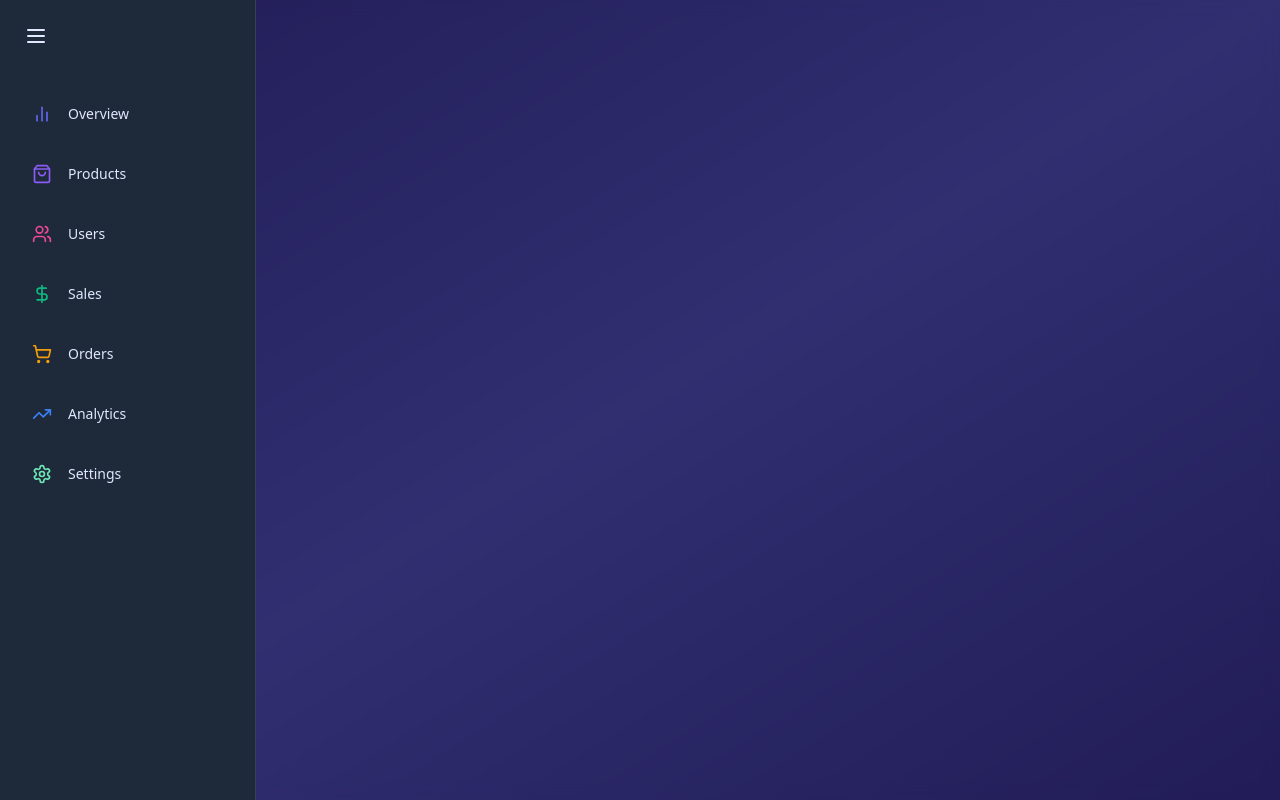
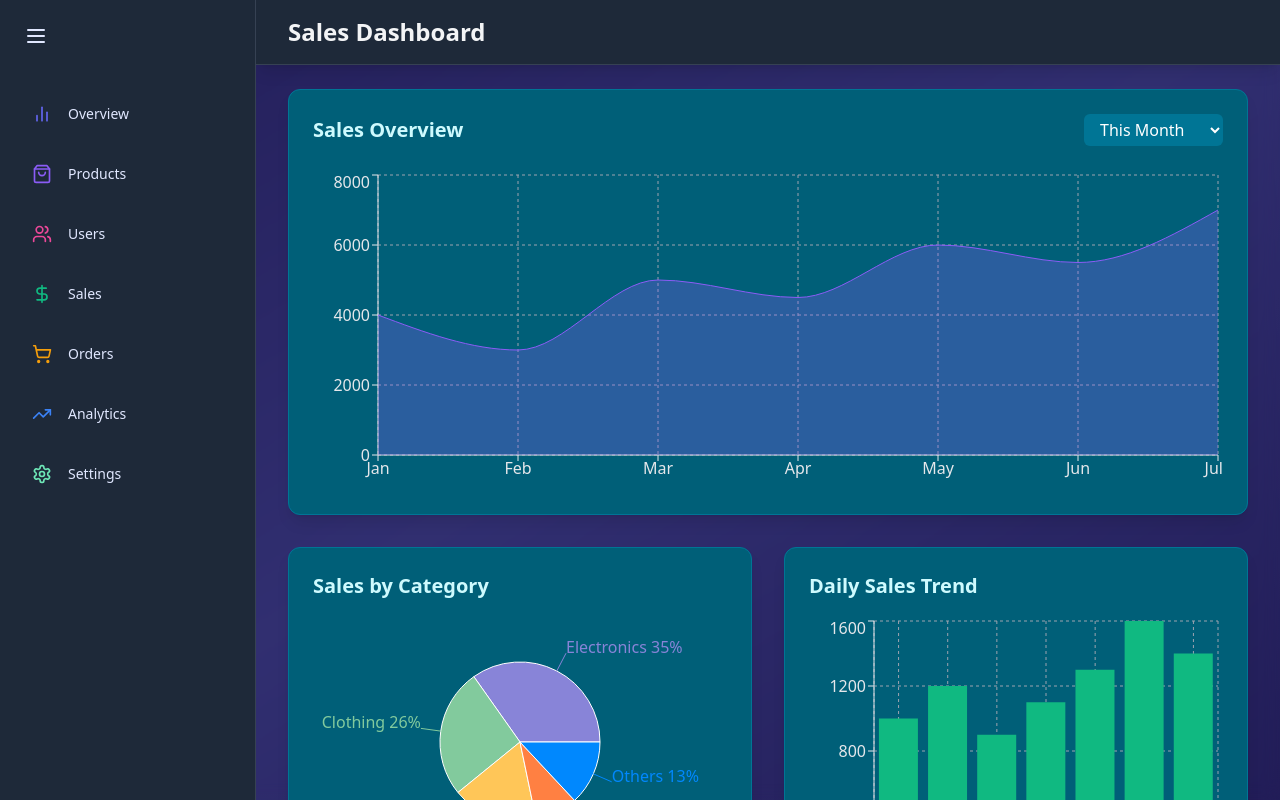
Before and after one commit to cccmmmd/react-dashboard, a React (Vite) app: page /sales in a window 1280 px wide. Built offline with nearby package versions, Linux system fonts and the light colour scheme.

Commit message:
Sales page

```diff
--- a/src/App.jsx
+++ b/src/App.jsx
@@ -3,6 +3,7 @@ import OverviewPage from "./pages/OverviewPage"
 import ProductsPage from "./pages/ProductsPage"
 import Sidebar from "./components/common/Sidebar"
 import UsersPage from "./pages/UsersPage"
+import SalesPage from "./pages/SalesPage"
 
 
 
@@ -18,6 +19,7 @@ function App() {
 			<Route path='/' element={<OverviewPage />} />
 			<Route path='/products' element={<ProductsPage />} />
 			<Route path='/users' element={<UsersPage />} />
+			<Route path='/sales' element={<SalesPage />} />
 		</Routes>
 	</div>
   )
--- /dev/null
+++ b/src/components/sales/DailySalesTrend.jsx
@@ -0,0 +1,44 @@
+import { motion } from "framer-motion";
+import { BarChart, Bar, XAxis, YAxis, CartesianGrid, Tooltip, ResponsiveContainer } from "recharts";
+
+const dailySalesData = [
+	{ name: "Mon", sales: 1000 },
+	{ name: "Tue", sales: 1200 },
+	{ name: "Wed", sales: 900 },
+	{ name: "Thu", sales: 1100 },
+	{ name: "Fri", sales: 1300 },
+	{ name: "Sat", sales: 1600 },
+	{ name: "Sun", sales: 1400 },
+];
+
+const DailySalesTrend = () => {
+	return (
+		<motion.div
+			className='bg-cyan-800 bg-opacity-50 backdrop-blur-md shadow-lg rounded-xl p-6 border border-cyan-700'
+			initial={{ opacity: 0, y: 20 }}
+			animate={{ opacity: 1, y: 0 }}
+			transition={{ delay: 0.4 }}
+		>
+			<h2 className='text-xl font-semibold text-cyan-100 mb-4'>Daily Sales Trend</h2>
+
+			<div style={{ width: "100%", height: 300 }}>
+				<ResponsiveContainer>
+					<BarChart data={dailySalesData}>
+						<CartesianGrid strokeDasharray='3 3' stroke='#9ca3af' />
+						<XAxis dataKey='name' stroke='#E5E7EB' />
+						<YAxis stroke='#E5E7EB' />
+						<Tooltip
+							contentStyle={{
+								backgroundColor: "rgba(31, 41, 55, 0.8)",
+								borderColor: "#4B5563",
+							}}
+							itemStyle={{ color: "#E5E7EB" }}
+						/>
+						<Bar dataKey='sales' fill='#10B981' />
+					</BarChart>
+				</ResponsiveContainer>
+			</div>
+		</motion.div>
+	);
+};
+export default DailySalesTrend;
--- /dev/null
+++ b/src/components/sales/SalesByCategoryChart.jsx
@@ -0,0 +1,53 @@
+import { motion } from "framer-motion";
+import { PieChart, Pie, Cell, Tooltip, Legend, ResponsiveContainer } from "recharts";
+const salesByCategory = [
+	{ name: "Electronics", value: 400 },
+	{ name: "Clothing", value: 300 },
+	{ name: "Home & Garden", value: 200 },
+	{ name: "Books", value: 100 },
+	{ name: "Others", value: 150 },
+];
+
+const COLORS = ["#8884d8", "#82ca9d", "#ffc658", "#ff8042", "#0088FE"];
+
+const SalesByCategoryChart = () => {
+	return (
+		<motion.div
+			className='bg-cyan-800 bg-opacity-50 backdrop-blur-md shadow-lg rounded-xl p-6 border border-cyan-700'
+			initial={{ opacity: 0, y: 20 }}
+			animate={{ opacity: 1, y: 0 }}
+			transition={{ delay: 0.3 }}
+		>
+			<h2 className='text-xl font-semibold text-cyan-100 mb-4'>Sales by Category</h2>
+
+			<div style={{ width: "100%", height: 300 }}>
+				<ResponsiveContainer>
+					<PieChart>
+						<Pie
+							data={salesByCategory}
+							cx='50%'
+							cy='50%'
+							outerRadius={80}
+							fill='#8884d8'
+							dataKey='value'
+							label={({ name, percent }) => `${name} ${(percent * 100).toFixed(0)}%`}
+						>
+							{salesByCategory.map((entry, index) => (
+								<Cell key={`cell-${index}`} fill={COLORS[index % COLORS.length]} />
+							))}
+						</Pie>
+						<Tooltip
+							contentStyle={{
+								backgroundColor: "rgba(31, 41, 55, 0.8)",
+								borderColor: "#4B5563",
+							}}
+							itemStyle={{ color: "#E5E7EB" }}
+						/>
+						<Legend />
+					</PieChart>
+				</ResponsiveContainer>
+			</div>
+		</motion.div>
+	);
+};
+export default SalesByCategoryChart;
--- /dev/null
+++ b/src/components/sales/SalesOverviewChart.jsx
@@ -0,0 +1,59 @@
+import { motion } from "framer-motion";
+import { AreaChart, Area, XAxis, YAxis, CartesianGrid, Tooltip, ResponsiveContainer } from "recharts";
+import { useState } from "react";
+
+const monthlySalesData = [
+	{ month: "Jan", sales: 4000 },
+	{ month: "Feb", sales: 3000 },
+	{ month: "Mar", sales: 5000 },
+	{ month: "Apr", sales: 4500 },
+	{ month: "May", sales: 6000 },
+	{ month: "Jun", sales: 5500 },
+	{ month: "Jul", sales: 7000 },
+];
+
+const SalesOverviewChart = () => {
+	const [selectedTimeRange, setSelectedTimeRange] = useState("This Month");
+
+	return (
+		<motion.div
+			className='bg-cyan-800 bg-opacity-50 backdrop-blur-md shadow-lg rounded-xl p-6 border border-cyan-700 mb-8'
+			initial={{ opacity: 0, y: 20 }}
+			animate={{ opacity: 1, y: 0 }}
+			transition={{ delay: 0.2 }}
+		>
+			<div className='flex items-center justify-between mb-6'>
+				<h2 className='text-xl font-semibold text-cyan-100'>Sales Overview</h2>
+
+				<select
+					className='bg-cyan-700 text-white rounded-md px-3 py-1 focus:outline-none focus:ring-2
+          focus:ring-blue-500
+          '
+					value={selectedTimeRange}
+					onChange={(e) => setSelectedTimeRange(e.target.value)}
+				>
+					<option>This Week</option>
+					<option>This Month</option>
+					<option>This Quarter</option>
+					<option>This Year</option>
+				</select>
+			</div>
+
+			<div className='w-full h-80'>
+				<ResponsiveContainer>
+					<AreaChart data={monthlySalesData}>
+						<CartesianGrid strokeDasharray='3 3' stroke='#9ca3af' />
+						<XAxis dataKey='month' stroke='#E5E7EB' />
+						<YAxis stroke='#E5E7EB' />
+						<Tooltip
+							contentStyle={{ backgroundColor: "rgba(31, 41, 55, 0.8)", borderColor: "#4B5563" }}
+							itemStyle={{ color: "#E5E7EB" }}
+						/>
+						<Area type='monotone' dataKey='sales' stroke='#8B5CF6' fill='#8B5CF6' fillOpacity={0.3} />
+					</AreaChart>
+				</ResponsiveContainer>
+			</div>
+		</motion.div>
+	);
+};
+export default SalesOverviewChart;
--- /dev/null
+++ b/src/pages/SalesPage.jsx
@@ -0,0 +1,30 @@
+import Header from "../components/common/Header";
+import SalesOverviewChart from "../components/sales/SalesOverviewChart";
+import SalesByCategoryChart from "../components/sales/SalesByCategoryChart";
+import DailySalesTrend from "../components/sales/DailySalesTrend";
+
+const salesStats = {
+	totalRevenue: "$1,234,567",
+	averageOrderValue: "$78.90",
+	conversionRate: "3.45%",
+	salesGrowth: "12.3%",
+};
+
+const SalesPage = () => {
+	return (
+		<div className='flex-1 overflow-auto relative z-10'>
+			<Header title='Sales Dashboard' />
+
+			<main className='max-w-7xl mx-auto py-6 px-4 lg:px-8'>
+
+				<SalesOverviewChart />
+
+				<div className='grid grid-cols-1 lg:grid-cols-2 gap-8 mb-8'>
+					<SalesByCategoryChart />
+					<DailySalesTrend />
+				</div>
+			</main>
+		</div>
+	);
+};
+export default SalesPage;
```
